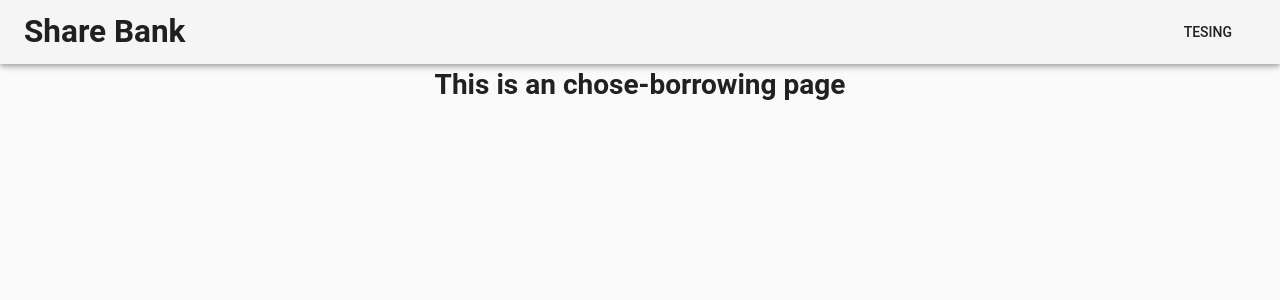
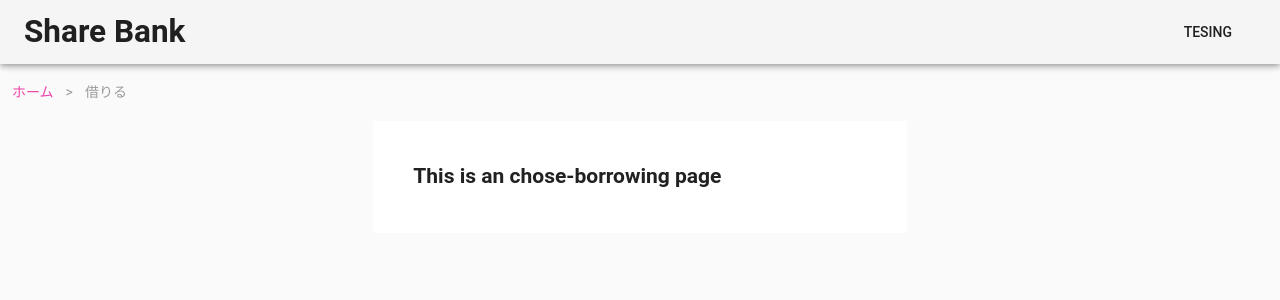
Before and after one commit to i80486dx2/ShareBank, a Vue app: page /chose-borrowing in a window 1280 px wide. Shown: the top 300 px of the page. Built offline with nearby package versions, Linux system fonts and the light colour scheme; a small style sheet from the web is missing.

Commit message:
BrorrowingList & ChoseBorrowing View

```diff
--- a/src/views/BorrowingList.vue
+++ b/src/views/BorrowingList.vue
@@ -1,5 +1,39 @@
 <template>
-  <div class="about">
-    <h1>This is an borrowinglist page</h1>
+  <div id="prop">
+   <v-breadcrumbs :items="items" divider=">" light>
+   </v-breadcrumbs>
+    <v-layout align-center justify-center>
+      <v-flex md5 class="white">
+        <v-container style="position: relative;top: 20%;" class="text-md-center">
+          <v-card flat>
+            <v-card-title>
+              <h2>This is an borrowinglist page</h2>
+            </v-card-title>
+
+          </v-card>
+        </v-container>
+      </v-flex>
+    </v-layout>
+
   </div>
 </template>
+
+<script>
+  export default {
+    data: () => ({
+      items: [
+        {
+          text: 'ホーム',
+          disabled: false,
+          href: 'home'
+        },
+        {
+          text: '返す',
+          disabled: true,
+          href: 'borrowing-list'
+        },
+      ],
+    })
+  }
+
+</script>
--- a/src/views/ChoseBorrowing.vue
+++ b/src/views/ChoseBorrowing.vue
@@ -1,5 +1,39 @@
 <template>
-  <div class="about">
-    <h1>This is an chose-borrowing page</h1>
+  <div id="prop">
+   <v-breadcrumbs :items="items" divider=">" light>
+   </v-breadcrumbs>
+    <v-layout align-center justify-center>
+      <v-flex md5 class="white">
+        <v-container style="position: relative;top: 20%;" class="text-md-center">
+          <v-card flat>
+            <v-card-title>
+              <h2>This is an chose-borrowing page</h2>
+            </v-card-title>
+
+          </v-card>
+        </v-container>
+      </v-flex>
+    </v-layout>
+
   </div>
 </template>
+
+<script>
+  export default {
+    data: () => ({
+      items: [
+        {
+          text: 'ホーム',
+          disabled: false,
+          href: 'home'
+        },
+        {
+          text: '借りる',
+          disabled: true,
+          href: 'chose-borrowing'
+        },
+      ],
+    })
+  }
+
+</script>
```
